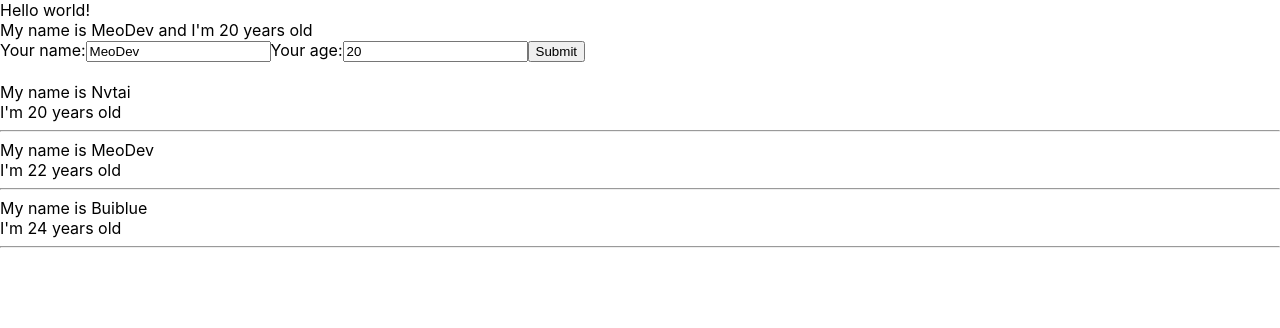
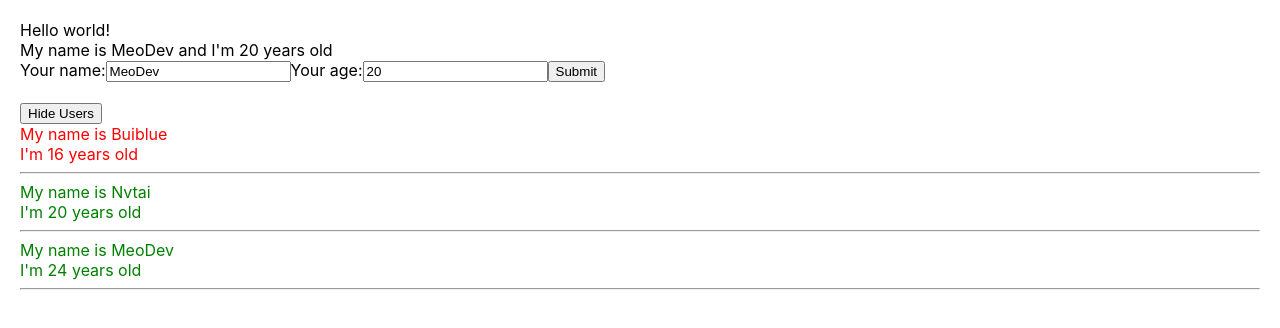
Before and after one commit to nvtai24/react_getstarted, a React (Create React App) app: page / in a window 1280 px wide. Shown: the top 328 px of the page. Built offline with nearby package versions, Linux system fonts and the light colour scheme.

Commit message:
conditional output

```diff
--- a/src/App.css
+++ b/src/App.css
@@ -1,4 +1,14 @@
+.red {
+  color: red;
+}
+
+.green {
+  color: green;
+}
+
+
 body {
+  padding: 20px;
   margin: 0;
   font-family: -apple-system, BlinkMacSystemFont, 'Segoe UI', 'Roboto', 'Oxygen',
     'Ubuntu', 'Cantarell', 'Fira Sans', 'Droid Sans', 'Helvetica Neue',
--- a/src/components/DisplayInfor.js
+++ b/src/components/DisplayInfor.js
@@ -1,38 +1,42 @@
 import React from 'react';
 
 class DisplayInfor extends React.Component {
+    state = {
+        isShowListUser: true
+    }
+
+    handleShowHide = () => {
+        this.setState({
+            isShowListUser: !this.state.isShowListUser
+        })
+    }
+
     render() {
-        // props => viết tắt của properties (nên dịch là tài sản)
-        // props là một object chứa các thuộc tính của component
-        // props là read-only, không thể thay đổi giá trị của props
+        const { listUsers } = this.props;
+        console.table(listUsers);
+        return (
+            <div>
+                <div>
+                    <button onClick={() => {this.handleShowHide()}}>
+                        {this.state.isShowListUser ? 'Hide' : 'Show'} Users
+                    </button>
+                </div>
 
-        // destructuring props
-        const { listUsers } = this.props;
-        // const listUsers = this.props.listUsers;
-
-        console.log(listUsers);
-
-        return (
+                {this.state.isShowListUser &&
                     <div>
                         {listUsers.map((user) => {
                             return (
-                        <div key={user.index}>
+                                <div key={user.index} className={user.age > 18 ? "green" : "red"}>
                                     <div>My name is {user.name}</div>
                                     <div>I'm {user.age} years old</div>
                                     <hr/>
                                 </div>
                             )
                         })}
+                    </div>
+                }
+            </div>
 
-                {/* <div>My name is {name}</div>
-                <div>I'm {age} years old</div>
-                <hr/>
-                <div>My name is {name}</div>
-                <div>I'm {age} years old</div>
-                <hr/>
-                <div>My name is {name}</div>
-                <div>I'm {age} years old</div> */}
-            </div>
         )
     }
 }
--- a/src/components/MyComponent.js
+++ b/src/components/MyComponent.js
@@ -10,9 +10,9 @@ class MyComponent extends React.Component {
 
     state = {
         listUsers: [
-            {id: 1, name: 'Nvtai', age: 20},
-            {id: 2, name: 'MeoDev', age: 22},
-            {id: 3, name: 'Buiblue', age: 24}
+            {id: 1, name: 'Buiblue', age: '16'},
+            {id: 2, name: 'Nvtai', age: '20'},
+            {id: 3, name: 'MeoDev', age: '24'}
         ]
     }
 
--- a/src/index.js
+++ b/src/index.js
@@ -8,9 +8,9 @@ import store from './redux/store';
 const root = ReactDOM.createRoot(document.getElementById('root'));
 root.render(
   <Provider store={store}>
-    <React.StrictMode>
+    {/* <React.StrictMode> */}
       <App />
-    </React.StrictMode>
+    {/* </React.StrictMode> */}
   </Provider>
 );
 
```
Lines whose indentation alone changed are shown as unchanged.
